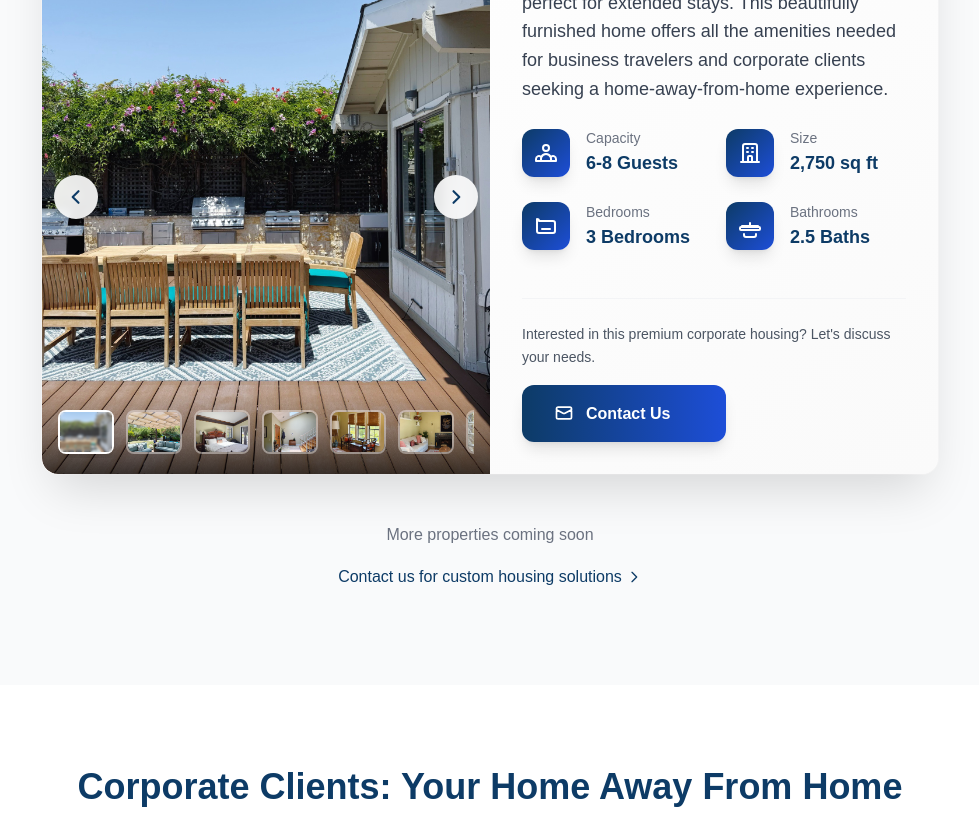
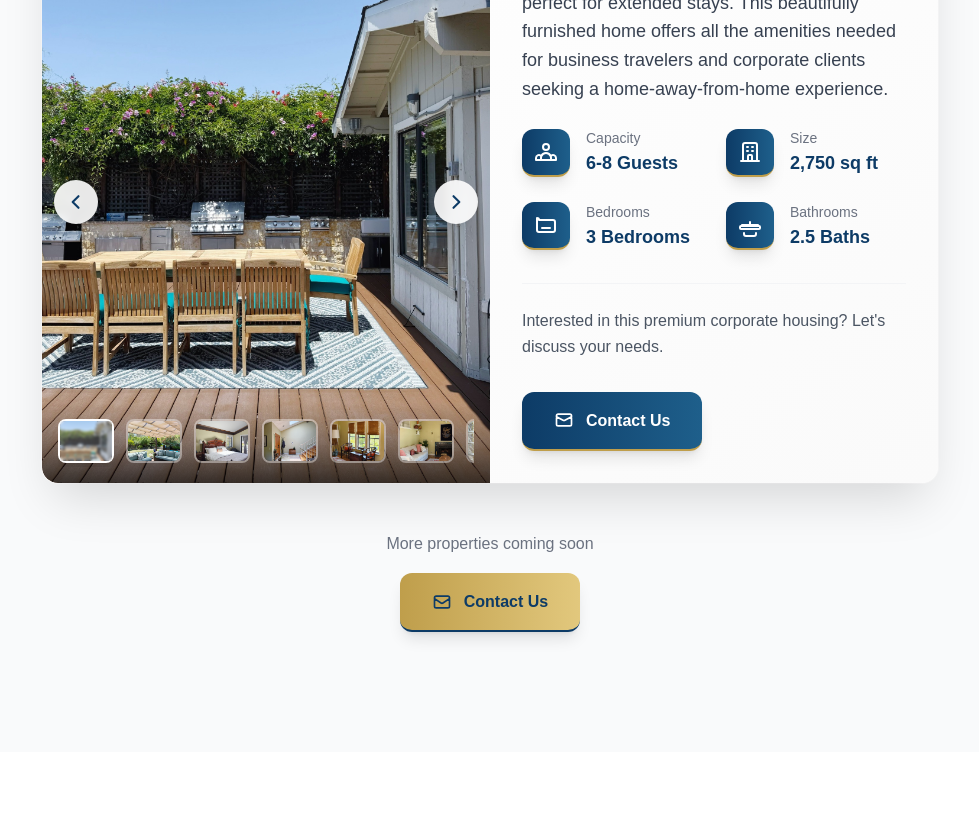
Before and after one commit to chengbrian9/stillpoint, a Next.js app: page / in a window 1280 px wide. Shown: the part 1000-1829 px from the top of the page, without its empty margins (150-1129 px from the left). Built offline with nearby package versions, Linux system fonts and the light colour scheme.

Commit message:
feat: add button component

```diff
--- /dev/null
+++ b/components/LuxuryButton.js
@@ -0,0 +1,154 @@
+// components/LuxuryButton.js
+import { motion } from 'framer-motion';
+
+export default function LuxuryButton({
+  href,
+  onClick,
+  children,
+  className = '',
+  icon,
+  variant = 'primary', // primary, secondary, outline
+  size = 'medium', // small, medium, large
+  fullWidth = false,
+  disabled = false,
+  type = 'button'
+}) {
+  // Theme colors based on variant
+  const getVariantStyles = () => {
+    switch(variant) {
+      case 'secondary':
+        return {
+          background: 'bg-gradient-to-r from-[#bf9e4b] to-[#e2c87d]',
+          hoverGradient: 'from-[#e2c87d] to-[#bf9e4b]',
+          textColor: 'text-[#0d3b66]',
+          hoverTextColor: 'group-hover:text-[#0d3b66]',
+          shadowColor: 'focus:ring-yellow-300',
+          borderStyle: 'border-b-[2px] border-[#0d3b66]'
+        };
+      case 'outline':
+        return {
+          background: 'bg-white',
+          hoverGradient: 'from-gray-100 to-white',
+          textColor: 'text-primary-blue',
+          hoverTextColor: 'group-hover:text-primary-blue',
+          shadowColor: 'focus:ring-blue-300',
+          borderStyle: 'border-b-[3px] border-primary-gold'
+        };
+      case 'primary':
+      default:
+        return {
+          background: 'bg-gradient-to-r from-[#0d3b66] to-[#1e5f8b]',
+          hoverGradient: 'from-[#1e5f8b] to-[#0d3b66]',
+          textColor: 'text-white',
+          hoverTextColor: 'group-hover:text-white',
+          shadowColor: 'focus:ring-blue-300',
+          borderStyle: 'border-b-[2px] border-primary-gold'
+        };
+    }
+  };
+
+  // Size styles
+  const getSizeStyles = () => {
+    switch(size) {
+      case 'small':
+        return 'px-4 py-2 text-sm';
+      case 'large':
+        return 'px-10 py-5 text-lg';
+      case 'medium':
+      default:
+        return 'px-6 sm:px-8 py-3 sm:py-4 text-sm sm:text-base';
+    }
+  };
+
+  const variantStyles = getVariantStyles();
+  const sizeStyles = getSizeStyles();
+
+  const ButtonContent = () => (
+    <>
+      {/* Animated background gradient */}
+      <motion.div
+        className={`absolute inset-0 bg-gradient-to-r ${variantStyles.hoverGradient} opacity-0 group-hover:opacity-100 transition-opacity duration-300`}
+        initial={false}
+      />
+
+      {/* Shimmer effect */}
+      <motion.div
+        className="absolute inset-0 bg-gradient-to-r from-transparent via-white/20 to-transparent -skew-x-12 opacity-0 group-hover:opacity-100"
+        initial={{ x: '-100%' }}
+        whileHover={{ x: '200%' }}
+        transition={{ duration: 0.6, ease: "easeInOut" }}
+      />
+
+      {/* Icon */}
+      {icon && (
+        <motion.span
+          className="relative z-10 mr-3"
+          whileHover={{ rotate: 5, scale: 1.1 }}
+          transition={{ duration: 0.2 }}
+        >
+          {icon}
+        </motion.span>
+      )}
+
+      {/* Button text */}
+      <span className={`relative z-10 ${variantStyles.hoverTextColor} transition-colors duration-300`}>
+        {children}
+      </span>
+
+      {/* Arrow animation removed */}
+    </>
+  );
+
+  const baseClasses = `group inline-flex items-center ${variantStyles.background} ${variantStyles.textColor} rounded-xl font-semibold shadow-lg hover:shadow-2xl transition-all duration-300 focus:outline-none focus:ring-4 ${variantStyles.shadowColor} focus:ring-opacity-50 relative overflow-hidden ${sizeStyles} ${variantStyles.borderStyle} ${fullWidth ? 'w-full justify-center' : ''} ${disabled ? 'opacity-60 cursor-not-allowed' : ''} ${className}`;
+
+  // Render as button or link based on props
+  if (href) {
+    return (
+      <motion.a
+        href={href}
+        className={baseClasses}
+        initial={{ opacity: 0, y: 10 }}
+        animate={{ opacity: 1, y: 0 }}
+        whileHover={{
+          scale: disabled ? 1 : 1.02,
+          y: disabled ? 0 : -2,
+          boxShadow: "0 25px 50px -12px rgba(13, 59, 102, 0.4)"
+        }}
+        whileTap={{
+          scale: disabled ? 1 : 0.98
+        }}
+        transition={{
+          duration: 0.2,
+          ease: [0.25, 0.46, 0.45, 0.94]
+        }}
+      >
+        <ButtonContent />
+      </motion.a>
+    );
+  }
+
+  return (
+    <motion.button
+      onClick={onClick}
+      type={type}
+      disabled={disabled}
+      className={baseClasses}
+      initial={{ opacity: 0, y: 10 }}
+      animate={{ opacity: 1, y: 0 }}
+      whileHover={{
+        scale: disabled ? 1 : 1.02,
+        y: disabled ? 0 : -2,
+        boxShadow: "0 25px 50px -12px rgba(13, 59, 102, 0.4)"
+      }}
+      whileTap={{
+        scale: disabled ? 1 : 0.98
+      }}
+      transition={{
+        duration: 0.2,
+        ease: [0.25, 0.46, 0.45, 0.94]
+      }}
+    >
+      <ButtonContent />
+    </motion.button>
+  );
+}
--- a/components/PropertyCard.js
+++ b/components/PropertyCard.js
@@ -1,6 +1,7 @@
 // components/PropertyCard.js
 import { motion } from 'framer-motion';
 import { useState } from 'react';
+import LuxuryButton from './LuxuryButton';
 
 export default function PropertyCard({ property, idx }) {
   const [currentImageIndex, setCurrentImageIndex] = useState(0);
@@ -13,6 +14,7 @@ export default function PropertyCard({ property, idx }) {
   const prevImage = () => {
     setCurrentImageIndex((prev) => (prev - 1 + images.length) % images.length);
   };
+
   return (
     <motion.div
       initial={{ opacity: 0, y: 40, scale: 0.95 }}
@@ -277,11 +279,11 @@ export default function PropertyCard({ property, idx }) {
                   whileHover={{ x: 4 }}
                 >
                   <motion.div
-                    className="w-12 h-12 bg-gradient-to-br from-primary-blue to-blue-700 rounded-xl flex items-center justify-center shadow-lg group-hover/detail:shadow-xl"
+                    className="w-12 h-12 bg-gradient-to-r from-[#0d3b66] to-[#1e5f8b] rounded-xl flex items-center justify-center shadow-lg group-hover/detail:shadow-xl border-b-[2px] border-primary-gold"
                     whileHover={{
                       scale: 1.1,
                       rotate: 5,
-                      background: 'linear-gradient(135deg, #0d3b66 0%, #1e5f8b 100%)'
+                      background: 'linear-gradient(135deg, #1e5f8b 0%, #0d3b66 100%)'
                     }}
                     transition={{ duration: 0.3, ease: "easeOut" }}
                   >
@@ -317,7 +319,7 @@ export default function PropertyCard({ property, idx }) {
                       {detail.label}
                     </motion.p>
                     <motion.p
-                      className="font-bold text-primary-blue text-lg group-hover/detail:text-blue-700 transition-colors duration-300"
+                      className="font-bold text-[#0d3b66] text-lg group-hover/detail:text-[#1e5f8b] transition-colors duration-300"
                       initial={{ opacity: 0, y: 5 }}
                       animate={{ opacity: 1, y: 0 }}
                       transition={{ delay: detail.delay + 0.3 }}
@@ -338,67 +340,30 @@ export default function PropertyCard({ property, idx }) {
             transition={{ delay: 0.6, duration: 0.5 }}
           >
             <motion.p
-              className="text-sm text-gray-600 mb-4 leading-relaxed"
-              initial={{ opacity: 0 }}
-              animate={{ opacity: 1 }}
-              transition={{ delay: 0.7 }}
+              className="text-gray-600 mb-8"
+              initial={{ opacity: 0, y: 20 }}
+              animate={{ opacity: 1, y: 0 }}
+              transition={{ delay: 0.6, duration: 0.5 }}
             >
               Interested in this premium corporate housing? Let's discuss your needs.
             </motion.p>
-            <motion.a
-              href="mailto:info@example.com"
-              className="group inline-flex items-center px-8 py-4 bg-gradient-to-r from-primary-blue to-blue-700 text-white rounded-xl font-semibold shadow-lg hover:shadow-2xl transition-all duration-300 focus:outline-none focus:ring-4 focus:ring-blue-300 focus:ring-opacity-50 relative overflow-hidden"
-              whileHover={{
-                scale: 1.02,
-                y: -2,
-                boxShadow: "0 25px 50px -12px rgba(13, 59, 102, 0.4)"
-              }}
-              whileTap={{ scale: 0.98 }}
-              initial={{ opacity: 0, y: 10 }}
-              animate={{ opacity: 1, y: 0 }}
-              transition={{ delay: 0.8, duration: 0.4 }}
+            <LuxuryButton
+              href="mailto:team@stillpointpropertygroup.com"
+              variant="primary"
+              size="medium"
+              icon={
+                <svg
+                  className="w-5 h-5"
+                  fill="none"
+                  stroke="currentColor"
+                  viewBox="0 0 24 24"
+                >
+                  <path strokeLinecap="round" strokeLinejoin="round" strokeWidth={2} d="M3 8l7.89 4.26a2 2 0 002.22 0L21 8M5 19h14a2 2 0 002-2V7a2 2 0 00-2-2H5a2 2 0 00-2 2v10a2 2 0 002 2z" />
+                </svg>
+              }
             >
-              {/* Animated background gradient */}
-              <motion.div
-                className="absolute inset-0 bg-gradient-to-r from-blue-600 to-blue-800 opacity-0 group-hover:opacity-100 transition-opacity duration-300"
-                initial={false}
-              />
-
-              {/* Shimmer effect */}
-              <motion.div
-                className="absolute inset-0 bg-gradient-to-r from-transparent via-white/20 to-transparent -skew-x-12 opacity-0 group-hover:opacity-100"
-                initial={{ x: '-100%' }}
-                whileHover={{ x: '200%' }}
-                transition={{ duration: 0.6, ease: "easeInOut" }}
-              />
-
-              <motion.svg
-                className="w-5 h-5 mr-3 relative z-10"
-                fill="none"
-                stroke="currentColor"
-                viewBox="0 0 24 24"
-                whileHover={{ rotate: 5, scale: 1.1 }}
-                transition={{ duration: 0.2 }}
-              >
-                <path strokeLinecap="round" strokeLinejoin="round" strokeWidth={2} d="M3 8l7.89 4.26a2 2 0 002.22 0L21 8M5 19h14a2 2 0 002-2V7a2 2 0 00-2-2H5a2 2 0 00-2 2v10a2 2 0 002 2z" />
-              </motion.svg>
-              <span className="relative z-10 group-hover:text-white transition-colors duration-300">
-                Contact Us
-              </span>
-
-              {/* Arrow animation */}
-              <motion.svg
-                className="w-4 h-4 ml-2 relative z-10 opacity-0 group-hover:opacity-100"
-                fill="none"
-                stroke="currentColor"
-                viewBox="0 0 24 24"
-                initial={{ x: -10, opacity: 0 }}
-                whileHover={{ x: 0, opacity: 1 }}
-                transition={{ duration: 0.3 }}
-              >
-                <path strokeLinecap="round" strokeLinejoin="round" strokeWidth={2} d="M17 8l4 4m0 0l-4 4m4-4H3" />
-              </motion.svg>
-            </motion.a>
+              Contact Us
+            </LuxuryButton>
           </motion.div>
         </div>
       </div>
--- a/pages/index.js
+++ b/pages/index.js
@@ -2,6 +2,7 @@ import properties from '../data/properties.json';
 import React from 'react';
 import PropertyCard from '../components/PropertyCard';
 import SEO from '../components/SEO';
+import LuxuryButton from '../components/LuxuryButton';
 import { motion } from 'framer-motion';
 import { organizationSchema, localBusinessSchema, websiteSchema } from '../utils/structuredData';
 
@@ -32,13 +33,13 @@ export default function Home() {
           <p className="text-base sm:text-lg md:text-xl text-white mb-6 sm:mb-8 max-w-readable mx-auto leading-relaxed">
             Premium mid-term and short-term housing solutions for corporate clients
           </p>
-          <a
+          <LuxuryButton
             href="#listings"
-            className="inline-block px-6 sm:px-8 py-3 sm:py-4 rounded-md text-primary-blue font-medium bg-white hover:bg-gray-100 transition-colors duration-200 text-sm sm:text-base min-h-touch focus:outline-none"
-            style={{ borderBottom: '3px solid var(--color-gold)' }}
+            variant="secondary"
+            size="medium"
           >
             View Listings
-          </a>
+          </LuxuryButton>
         </div>
       </div>
 
@@ -67,15 +68,20 @@ export default function Home() {
           <p className="text-sm sm:text-base text-gray-500 mb-4">
             More properties coming soon
           </p>
-          <a
-            href="mailto:team@stillpointproperty.com"
-            className="inline-flex items-center text-primary-blue hover:text-primary-blue/80 font-medium transition-colors duration-200"
-          >
-            <span>Contact us for custom housing solutions</span>
-            <svg className="w-4 h-4 ml-1" fill="none" stroke="currentColor" viewBox="0 0 24 24">
-              <path strokeLinecap="round" strokeLinejoin="round" strokeWidth={2} d="M9 5l7 7-7 7" />
-            </svg>
-          </a>
+          <div className="flex flex-col sm:flex-row items-center justify-center gap-4 mb-6">
+            <LuxuryButton
+              href="mailto:team@stillpointproperty.com"
+              variant="secondary"
+              size="medium"
+              icon={
+                <svg className="w-5 h-5" fill="none" stroke="currentColor" viewBox="0 0 24 24">
+                  <path strokeLinecap="round" strokeLinejoin="round" strokeWidth={2} d="M3 8l7.89 5.26a2 2 0 002.22 0L21 8M5 19h14a2 2 0 002-2V7a2 2 0 00-2-2H5a2 2 0 00-2 2v10a2 2 0 002 2z" />
+                </svg>
+              }
+            >
+              Contact Us
+            </LuxuryButton>
+          </div>
         </div>
       </div>
 
```
